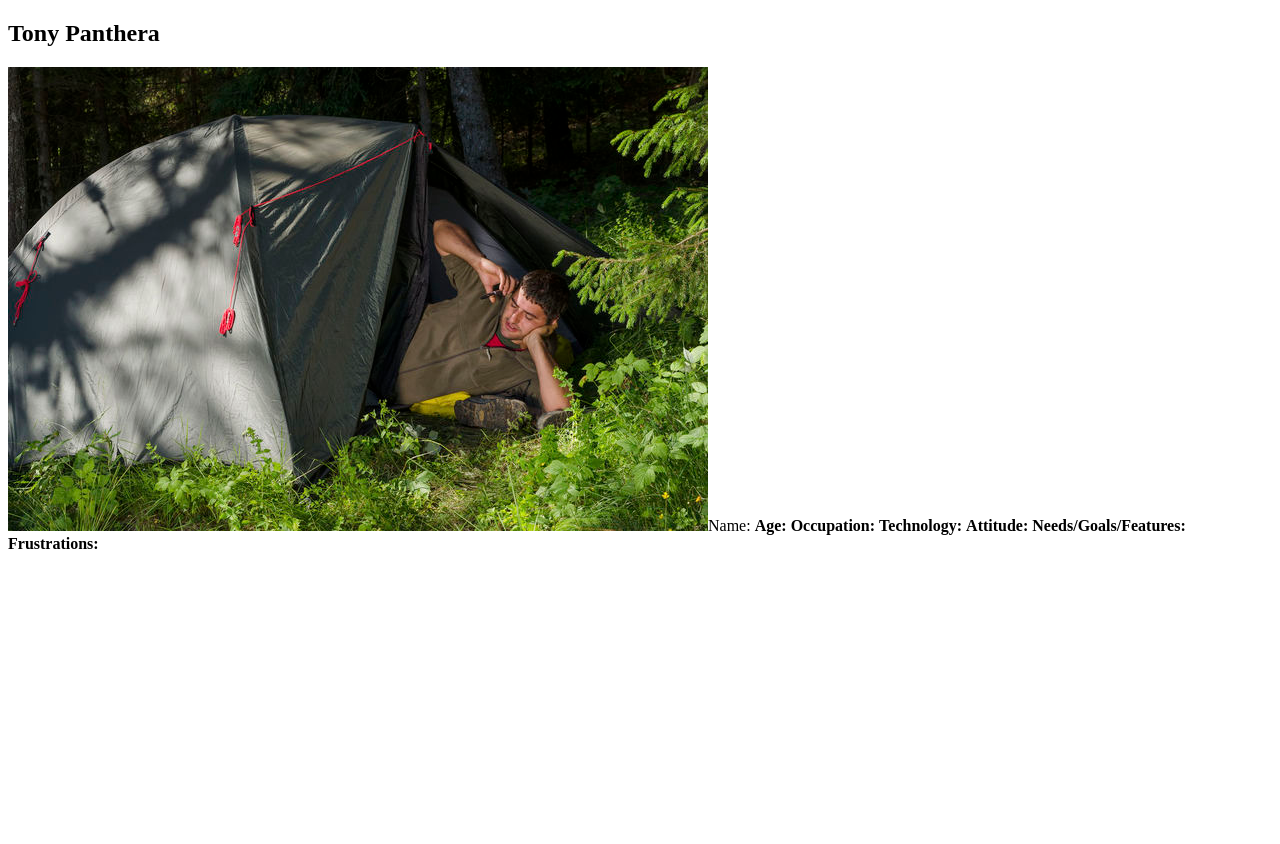
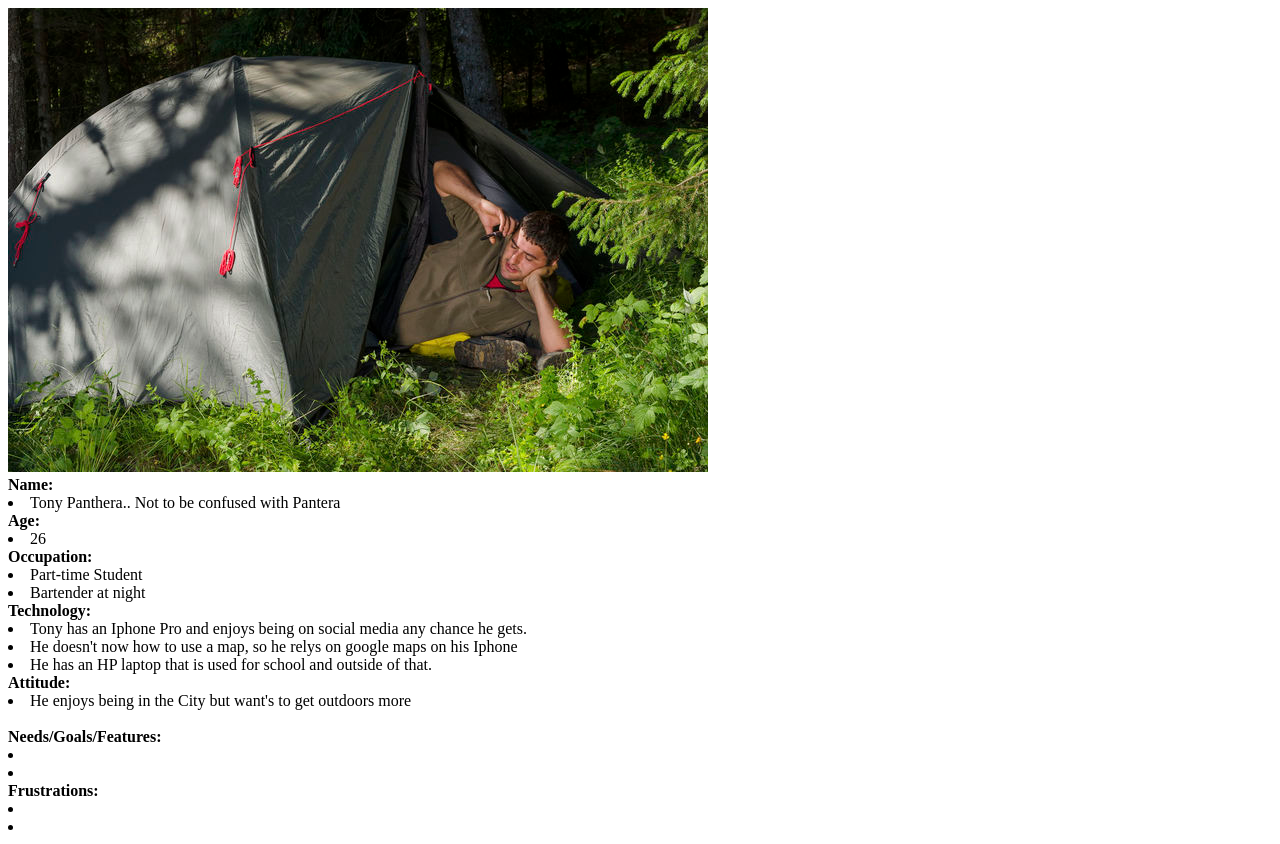
Before and after one commit to national-parks/capstone-national-parks, a plain HTML site: page epic/Persona-tony.html in a window 1280 px wide. Before the commit the page ends 800 px from the top, so only its background shows below. Drawn offline with Linux system fonts and the light colour scheme.

Commit message:
tony persona being pt2

```diff
--- a/epic/Persona-tony.html
+++ b/epic/Persona-tony.html
@@ -5,22 +5,34 @@
 	<meta name="viewport"
 	      content="width=device-width, user-scalable=no, initial-scale=1.0, maximum-scale=1.0, minimum-scale=1.0">
 	<meta http-equiv="X-UA-Compatible" content="ie=edge">
-	<title>Document</title>
+	<title>Tony Panthera Persona</title>
 </head>
 <body>
 
 <section class="About Me">
 	<div class="container">
-		<h2>Tony Panthera</h2>
-<img src="tony.jpg"
+<img src="tony.jpg">
+     <br>
 		<strong>Name:</strong>
+		<li>Tony Panthera.. Not to be confused with Pantera</li>
 		<strong>Age:</strong>
+		<li>26</li>
 		<strong>Occupation:</strong>
+		<li>Part-time Student</li>
+		<li>Bartender at night</li>
 		<strong>Technology:</strong>
+		<li>Tony has an Iphone Pro and enjoys being on social media any chance he gets. </li>
+		<li> He doesn't now how to use a map, so he relys on google maps on his Iphone</li>
+		<li>He has an HP laptop that is used for school and outside of that.</li>
 		<strong>Attitude:</strong>
+		<li>He enjoys being in the City but want's to get outdoors more</li>
+		<br>
 		<strong>Needs/Goals/Features:</strong>
+		<li></li>
+		<li></li>
 		<strong>Frustrations:</strong>
-
+		<li></li>
+		<li></li>
 
 </body>
 </html>
```
